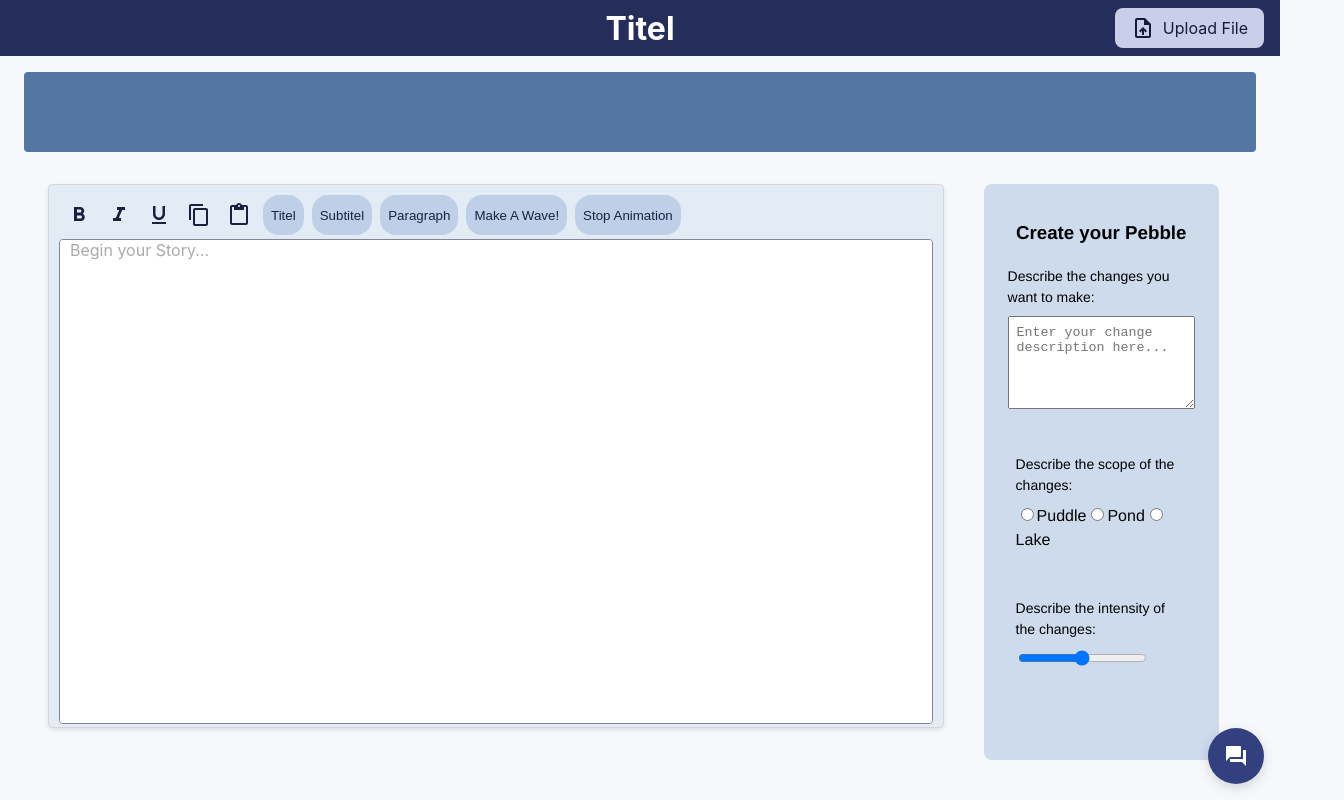
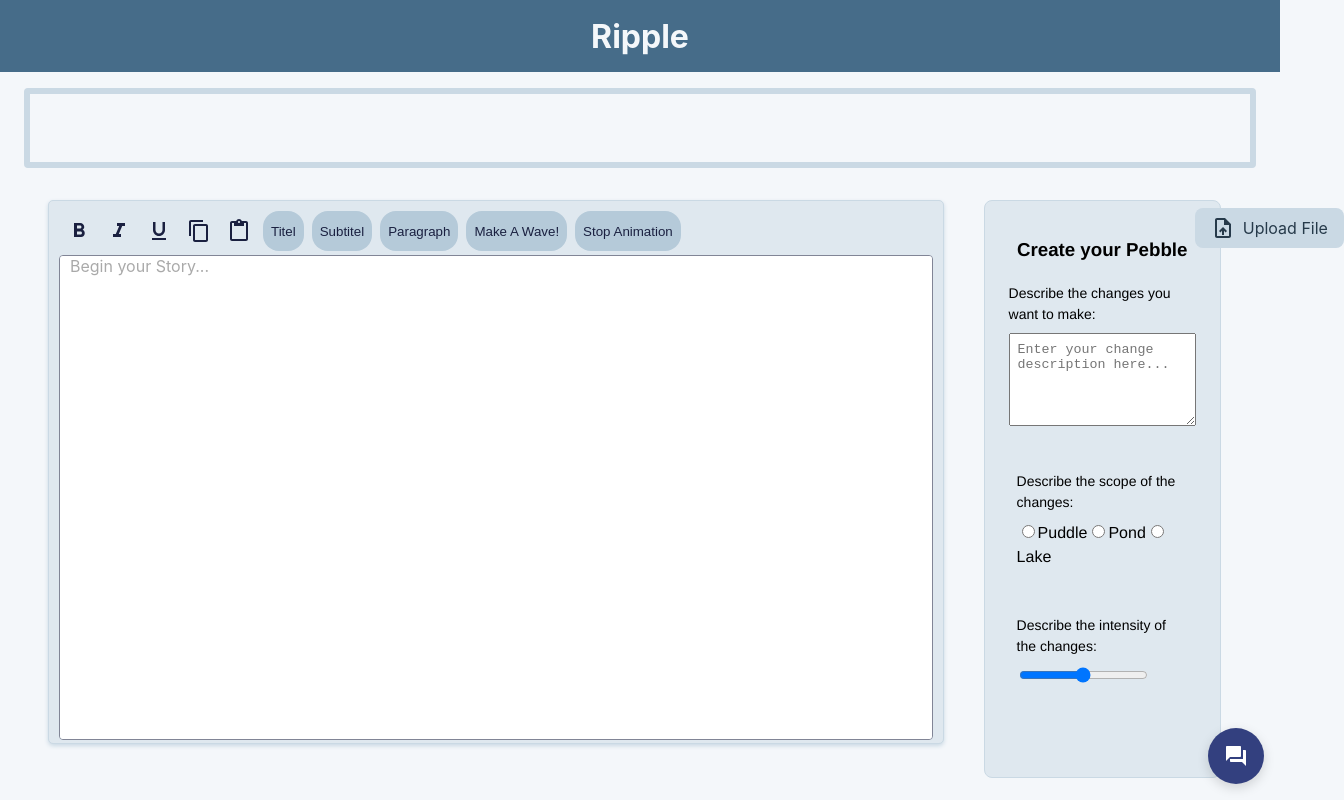
Before and after one commit to EmlMeml/thesis-project, a React (Create React App) app: page / in a window 1280 px wide. Shown: the whole page, 1344 px wide, since content can reach past the window. Built offline with nearby package versions, Linux system fonts and the light colour scheme.

Commit message:
Upload Button relocated + Color change

```diff
--- a/src/css/App.css
+++ b/src/css/App.css
@@ -39,7 +39,7 @@
 }
 
 body{
-  background-color: #f6f8fc;
+  background-color: #f4f7fa;
 }
 
 #file-upload {
@@ -57,7 +57,8 @@ body{
   height: 80px;
   margin: 16px 0;
   border-radius: 4px;
-  background-color: #5377a1;
+  background-color: transparent;
+  border: 6px solid #cad9e4;
   box-sizing: border-box;
 }
 
@@ -93,7 +94,7 @@ body{
   border-radius: 16px;
   min-height: 36px;
   min-width: 36px ;
-  background: #becfe7;
+  background: #b5cad9;
   color:#1a2040;
   display: inline-flex;
   align-items: center;
@@ -104,7 +105,7 @@ body{
 }
 
 .toolbarButton:hover {
-  background-color: #808dcc;
+  background-color: #759cb9;
   border:0px solid transparent;
   color: white;
 }
--- a/src/css/form.css
+++ b/src/css/form.css
@@ -1,11 +1,12 @@
 #change-creator {
-    background-color: #cedbed;
+    background-color: #dfe8ef;
     margin: 0px 24px 0px 16px;
     border-radius: 8px;
     padding: 16px 24px 16px 24px;
     font: 100%/1.5 "Helvetica Neue", Helvetica, Arial, sans-serif;
     width: 15%;
     height: 100%;
+    border: 1px solid #cad9e4;
 }
 
 #change-creator p {
--- a/src/custom/FileUploader.tsx
+++ b/src/custom/FileUploader.tsx
@@ -35,8 +35,8 @@ export default function FileUploader({ onTextLoad }: FileUploaderProps) {
         htmlFor="file-upload"
         style={{
           cursor: 'pointer',
-          color: '#161b36',
-          backgroundColor: '#c9cee9',
+          color: '#263a4a',
+          backgroundColor: '#cad9e4',
           padding: '8px 16px',
           borderRadius: '8px',
           display: 'inline-flex',
@@ -44,7 +44,7 @@ export default function FileUploader({ onTextLoad }: FileUploaderProps) {
           gap: '8px'
         }}
       >
-        <UploadFileIcon style={{ color: '#161b36' }} />
+        <UploadFileIcon style={{ color: '#263a4a' }} />
         Upload File
       </label>
       <input
--- a/src/custom/TopBar.js
+++ b/src/custom/TopBar.js
@@ -2,12 +2,8 @@ import FileUploader from './../custom/FileUploader.tsx';
 
 export default function TopBar({ onFileLoad }) {
   return (
-    <div style={{ backgroundColor: '#252e5b', color: '#fff', height:'56px', alignItems:'center', display:'flex', justifyContent:'center' }}>
-      <h1>Titel</h1>
-      <div style={{ position: 'absolute', right: '16px'}}>
-        <FileUploader onTextLoad={onFileLoad} />
-      </div>
-
+    <div style={{ backgroundColor: '#466c89', color: '#f4f7fa', height:'72px', alignItems:'center', display:'flex', justifyContent:'center' }}>
+      <h1>Ripple</h1>
     </div>
   );
 }
--- a/src/custom/advancedEditor.js
+++ b/src/custom/advancedEditor.js
@@ -13,6 +13,7 @@ import {
 import './../css/App.css';
 import './../css/wave-test.css';
 import { makeAWave, stopAnimation } from "../animation.js";
+import FileUploader from "./../custom/FileUploader.tsx";
 
 const Leaf = (props) => {
   return (
@@ -29,7 +30,7 @@ const Leaf = (props) => {
   );
 };
 
-function TextEditor({ editor }) {
+function TextEditor({ editor,  onFileLoad  }) {
   function changeMark(mark) {
     const [match] = Editor.nodes(editor, {
       match: (n) => n[mark] // check for existing formatting
@@ -147,18 +148,18 @@ function TextEditor({ editor }) {
   };
   return <div
             style={{
-                backgroundColor: "#e3ebf5",
+                backgroundColor: "#dfe8ef",
                 color: "#000000",
                 textAlign: "start",
                 width:"70%",
                 padding: "10px",
                 borderRadius: "5px",
-                border: "1px solid #d6d6d6",
-                boxShadow: "0 2px 4px rgba(0, 0, 0, 0.1)"
+                border: "1px solid #cad9e4",
+                boxShadow: "0 2px 4px #cad9e4"
             }}
         >
 
-  <div style={{ display: `flex`, backgroundColor: "#e3ebf5",marginBottom: "4px"}}>
+  <div style={{ display: `flex`, backgroundColor: "#dfe8ef",marginBottom: "4px"}}>
 
     <IconButton style={{ color: "#1a2040" }} onPointerDown={(e) => {changeMark("bold");}}>
       <FormatBold />
@@ -184,7 +185,9 @@ function TextEditor({ editor }) {
     <button className="toolbarButton" onPointerDown={(event) => { event.preventDefault(); toggleBlock('paragraph'); }}>Paragraph</button>
     <button className="toolbarButton" onPointerDown={() => makeAWave()}>Make A Wave!</button>
     <button className="toolbarButton" onPointerDown={() => stopAnimation()}>Stop Animation</button>
-
+    <div style={{ position: 'relative', left:'510px', bottom:'3px'}}>
+      <FileUploader onTextLoad={onFileLoad} />
+    </div>
   </div>
   <Editable className="editorEditable" onKeyDown={onKeyDown} onPaste={onPaste} renderLeaf={renderLeaf} renderElement={renderElement} placeholder="Begin your Story..."/>
 </div>;
```
